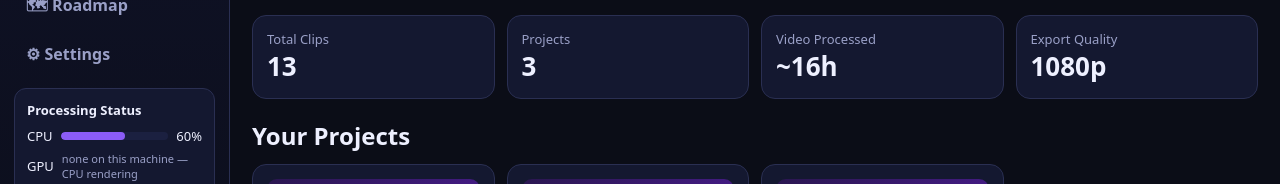
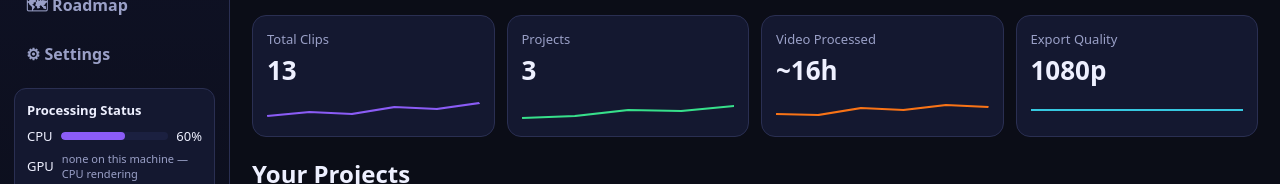
Before and after one commit to mrjmizanurrahman/clipping-website, a plain HTML site: page index.html in a window 1280 px wide. Shown: the part 302-486 px from the top of the page. Drawn offline with Linux system fonts and the light colour scheme.

Commit message:
Polish fix: full stat labels with sparklines, wrapping titles, view-switching nav

```diff
--- a/index.html
+++ b/index.html
@@ -50,10 +50,10 @@
         <div class="hero-art">🎮⚡🚀</div>
       </div>
       <div class="stats">
-        <div class="stat"><span>Total Clips</span><b>13</b></div>
-        <div class="stat"><span>Projects</span><b>3</b></div>
-        <div class="stat"><span>Video Processed</span><b>~16h</b></div>
-        <div class="stat"><span>Export Quality</span><b>1080p</b></div>
+        <div class="stat"><span class="stat-label">Total Clips</span><b>13</b><svg class="spark" viewBox="0 0 100 24" preserveAspectRatio="none"><polyline points="0,18 20,14 40,16 60,9 80,11 100,5" fill="none" stroke="#8b5cf6" stroke-width="2"/></svg></div>
+        <div class="stat"><span class="stat-label">Projects</span><b>3</b><svg class="spark" viewBox="0 0 100 24" preserveAspectRatio="none"><polyline points="0,20 25,18 50,12 75,13 100,8" fill="none" stroke="#37e08b" stroke-width="2"/></svg></div>
+        <div class="stat"><span class="stat-label">Video Processed</span><b>~16h</b><svg class="spark" viewBox="0 0 100 24" preserveAspectRatio="none"><polyline points="0,16 20,17 40,10 60,12 80,7 100,9" fill="none" stroke="#f97316" stroke-width="2"/></svg></div>
+        <div class="stat"><span class="stat-label">Export Quality</span><b>1080p</b><svg class="spark" viewBox="0 0 100 24" preserveAspectRatio="none"><polyline points="0,12 25,12 50,12 75,12 100,12" fill="none" stroke="#37c8e0" stroke-width="2"/></svg></div>
       </div>
       <h2>Your Projects</h2>
       <div class="projects" id="projectsRow"></div>
--- a/styles.css
+++ b/styles.css
@@ -45,9 +45,10 @@ body{margin:0;font-family:system-ui,-apple-system,"Segoe UI",sans-serif;backgrou
 .wide{width:100%;margin-top:10px}
 
 .stats{display:grid;grid-template-columns:repeat(auto-fit,minmax(150px,1fr));gap:12px;margin-bottom:20px}
-.stat{background:var(--surface);border:1px solid var(--border);border-radius:14px;padding:14px}
-.stat span{color:var(--muted);font-size:13px;display:block}
+.stat{background:var(--surface);border:1px solid var(--border);border-radius:14px;padding:14px;display:flex;flex-direction:column;gap:4px;min-width:0}
+.stat-label{color:var(--muted);font-size:13px;display:block;width:100%;white-space:normal;overflow-wrap:break-word}
 .stat b{font-size:26px}
+.spark{width:100%;height:24px;display:block;margin-top:6px}
 
 .panel{background:var(--surface);border:1px solid var(--border);border-radius:14px;padding:16px}
 .panel h3{margin:4px 0 12px}
@@ -96,3 +97,6 @@ h2{margin:20px 0 12px}
 .clip .thumb{height:110px;border-radius:10px;background:linear-gradient(135deg,#2a1650,#7c3aed);display:flex;align-items:center;justify-content:center;font-size:34px;margin-bottom:10px;position:relative}
 .score{position:absolute;top:8px;right:8px;background:#37e08b;color:#06281
 ...[truncated 615 chars]
+/* Polish: titles wrap instead of being cut off (matches the live app fix) */
+.clip b,.project b{display:-webkit-box;-webkit-line-clamp:2;-webkit-box-orient:vertical;overflow:hidden;white-space:normal;overflow-wrap:break-word}
+.activity>div,.proc-card,.pro-card{white-space:normal;overflow-wrap:break-word}
```
Also changed, not shown: 1 other file.
